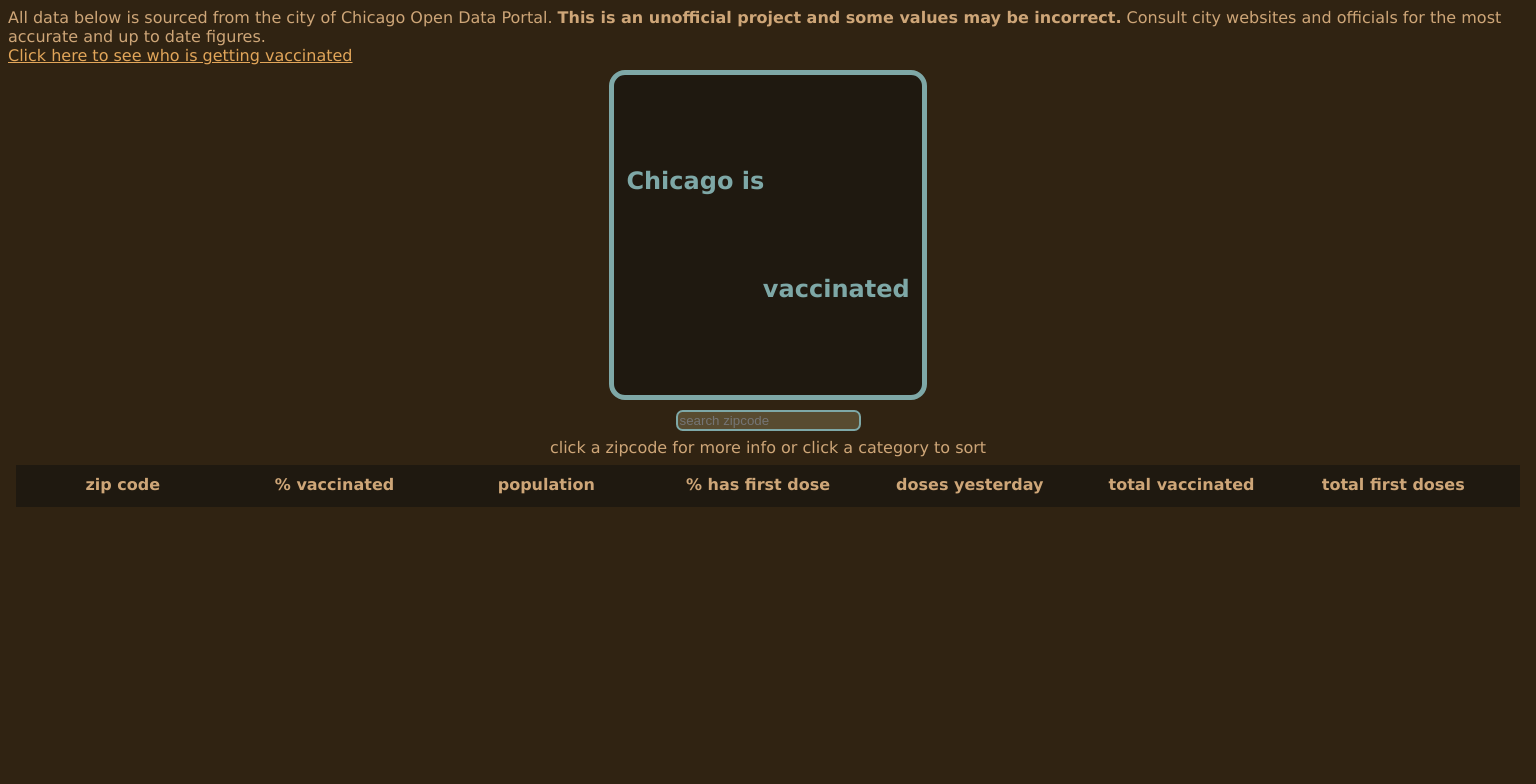
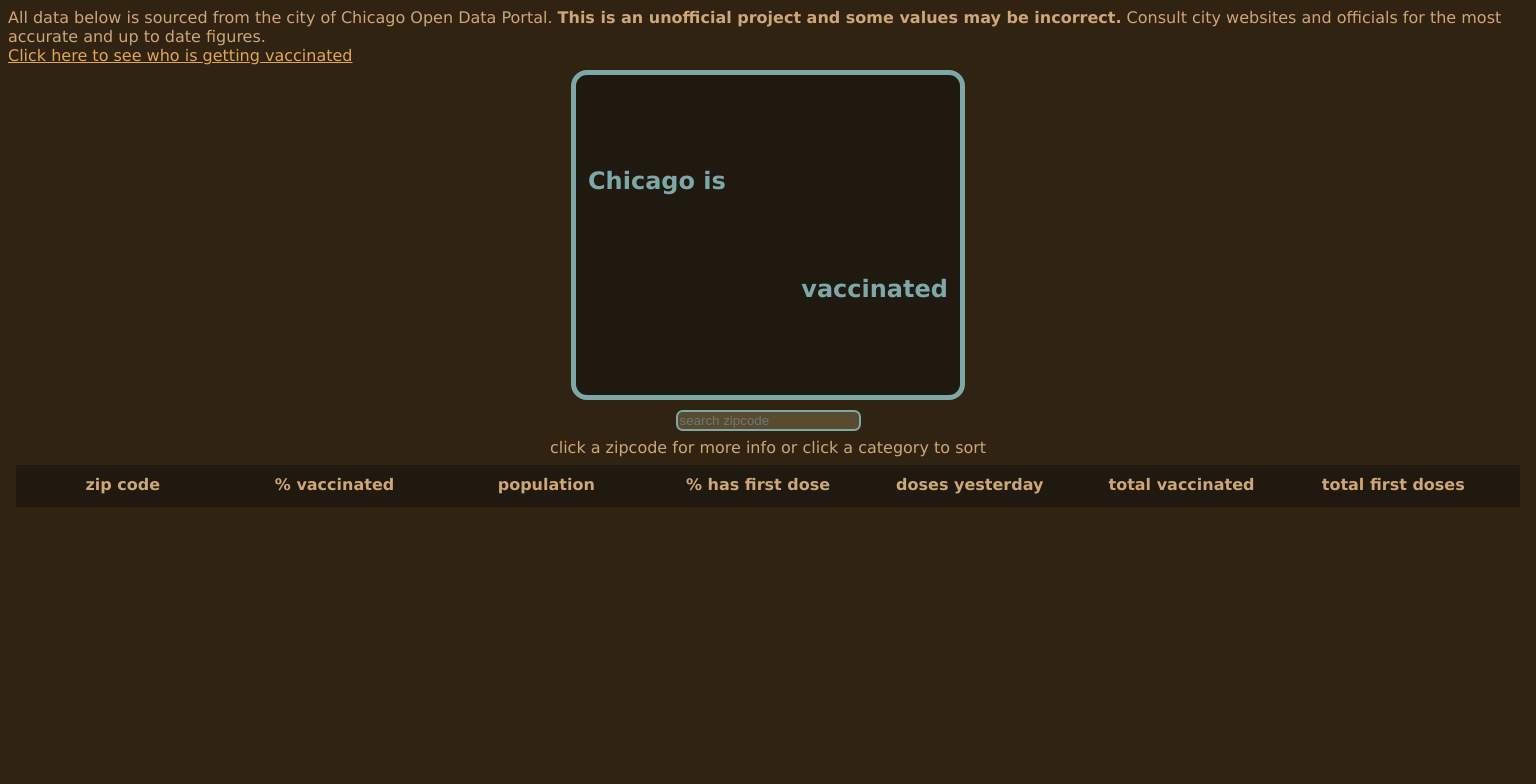
Before and after one commit to patraydev/chi-vac-trac, a plain HTML site: page index.html in a window 1536 px wide. Shown: the top 784 px of the page. Drawn offline with nearby package versions, Linux system fonts and the light colour scheme; no server answers.

Commit message:
max width css tweak

```diff
--- a/style.css
+++ b/style.css
@@ -199,7 +199,7 @@ justify-content: center;
 /* // Extra large devices (large desktops, 1200px and up) */
 @media (min-width: 1380px) {
 .main-display{
-    max-width: 20vw;
+    max-width: 25vw;
 }
    .cell {
     max-width: 170px;
```
